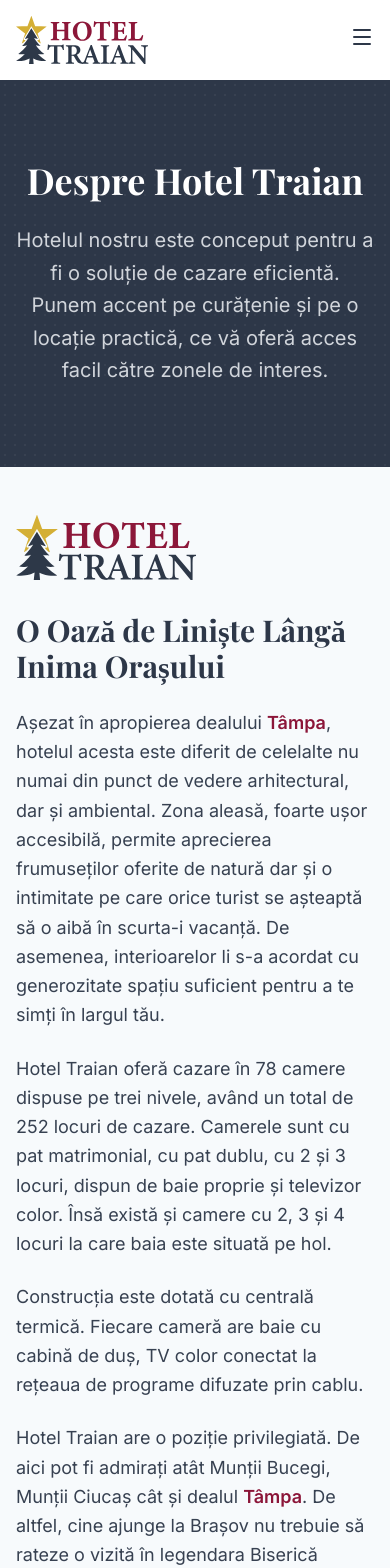
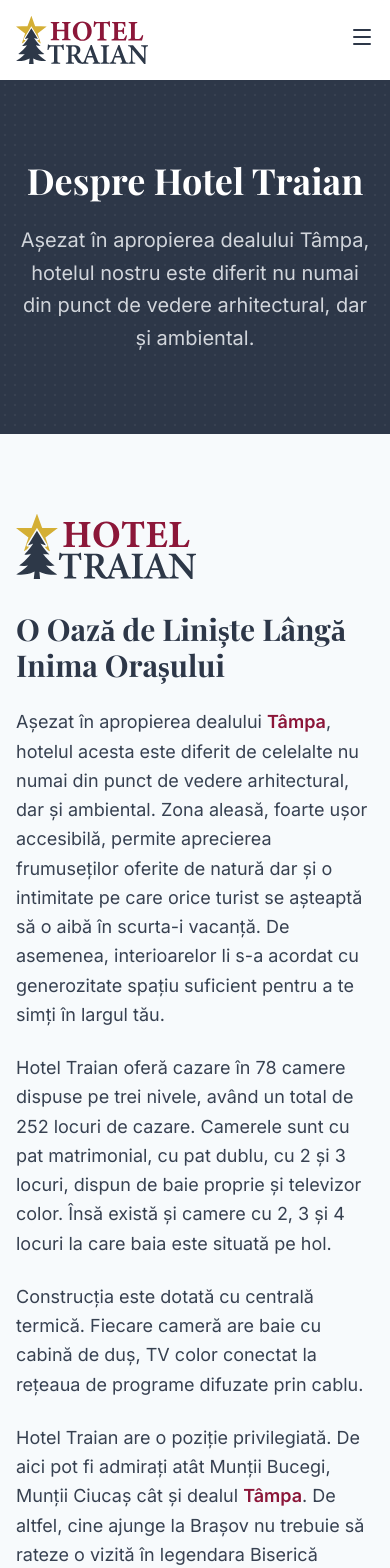
Before and after one commit to alexandrubucurdev/hote-traian-2025, a Next.js app: page /despre in a window 390 px wide. Shown: the top 1568 px of the page. Built offline with nearby package versions, Linux system fonts and the light colour scheme; a web font is replaced by a local one.

Commit message:
Rezolvat imagini despre noi

```diff
--- a/app/despre/page.tsx
+++ b/app/despre/page.tsx
@@ -4,8 +4,6 @@ import React, { useState } from "react";
 import Image from "next/image";
 import Button from "@/components/ui/Button";
 import { motion, AnimatePresence } from "framer-motion";
-import { X, ChevronLeft, ChevronRight } from "lucide-react";
-// --- NOU: Importăm componenta carusel ---
 import LightboxCarousel from "@/components/ui/LightboxCarousel";
 
 const buildingImages = [
@@ -24,6 +22,7 @@ const buildingImages = [
 ];
 
 export default function DespreNoiPage() {
+     // Starea pentru lightbox
      const [selectedImageIndex, setSelectedImageIndex] = useState<
           number | null
      >(null);
@@ -49,17 +48,16 @@ export default function DespreNoiPage() {
                                    Despre Hotel Traian
                               </h1>
                               <p className="text-xl text-gray-300 max-w-3xl mx-auto leading-relaxed">
-                                   Hotelul nostru este conceput pentru a fi o
-                                   soluție de cazare eficientă. Punem accent pe
-                                   curățenie și pe o locație practică, ce vă
-                                   oferă acces facil către zonele de interes.
+                                   Așezat în apropierea dealului Tâmpa, hotelul
+                                   nostru este diferit nu numai din punct de
+                                   vedere arhitectural, dar și ambiental.
                               </p>
                          </div>
                     </div>
                </section>
 
                {/* --- Secțiunea de Conținut (Text + Poze) --- */}
-               <section className="py-12 md:py-20">
+               <section className="py-20">
                     <div className="max-w-7xl mx-auto px-4 sm:px-6 lg:px-8">
                          <div className="grid grid-cols-1 lg:grid-cols-5 gap-12 items-center">
                               {/* Coloana de Text */}
@@ -145,10 +143,10 @@ export default function DespreNoiPage() {
 
                               {/* Coloana de Imagini */}
                               <div className="lg:col-span-2">
-                                   <div className="grid grid-cols-2 gap-4 h-[450px]">
+                                   <div className="flex flex-col gap-4 md:grid md:grid-cols-2 md:gap-4 md:h-[450px]">
                                         {/* Imaginea Mare (Verticală) */}
                                         <div
-                                             className="col-span-1 row-span-2 h-full rounded-2xl shadow-xl overflow-hidden group cursor-pointer"
+                                             className="w-full h-80 md:h-full md:col-span-1 md:row-span-2 rounded-2xl shadow-xl overflow-hidden group cursor-pointer"
                                              onClick={() =>
                                                   setSelectedImageIndex(0)
                                              }
@@ -163,7 +161,7 @@ export default function DespreNoiPage() {
                                         </div>
                                         {/* Imaginea Mică (Sus) */}
                                         <div
-                                             className="col-span-1 row-span-1 h-full rounded-2xl shadow-xl overflow-hidden group cursor-pointer"
+                                             className="w-full h-64 md:h-full md:col-span-1 md:row-span-1 rounded-2xl shadow-xl overflow-hidden group cursor-pointer"
                                              onClick={() =>
                                                   setSelectedImageIndex(1)
                                              }
@@ -178,7 +176,7 @@ export default function DespreNoiPage() {
                                         </div>
                                         {/* Imaginea Mică (Jos) */}
                                         <div
-                                             className="col-span-1 row-span-1 h-full rounded-2xl shadow-xl overflow-hidden group cursor-pointer"
+                                             className="w-full h-64 md:h-full md:col-span-1 md:row-span-1 rounded-2xl shadow-xl overflow-hidden group cursor-pointer"
                                              onClick={() =>
                                                   setSelectedImageIndex(2)
                                              }
```
